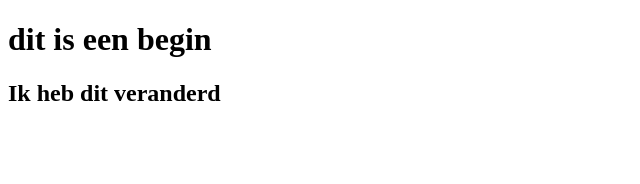
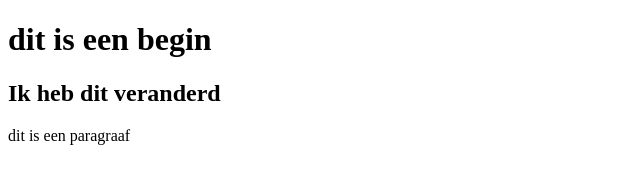
Before and after one commit to Rick05Baas/QUIZZIE, a plain HTML site: page Open beta/index.html in a window 1280 px wide. Shown: the whole page, without its empty margins (0-640 px from the left). Drawn offline with Linux system fonts and the light colour scheme.

Commit message:
Change veranderd <p>

```diff
--- a/Open beta/index.html
+++ b/Open beta/index.html
@@ -9,5 +9,6 @@
 <body>
     <h1>dit is een begin</h1>
     <h2>Ik heb dit veranderd</h2>
+    <p>dit is een paragraaf</p>
 </body>
 </html>
```
